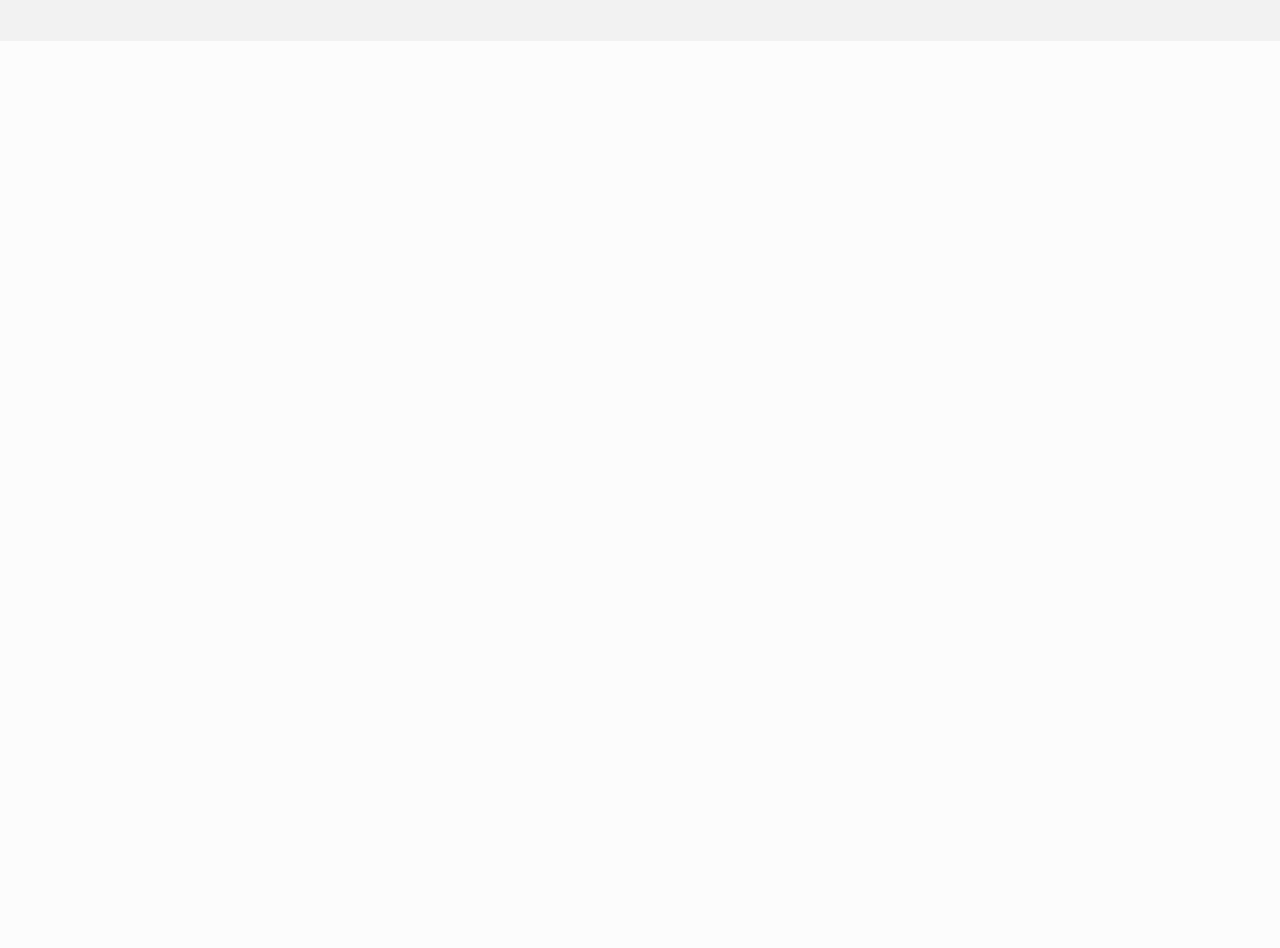
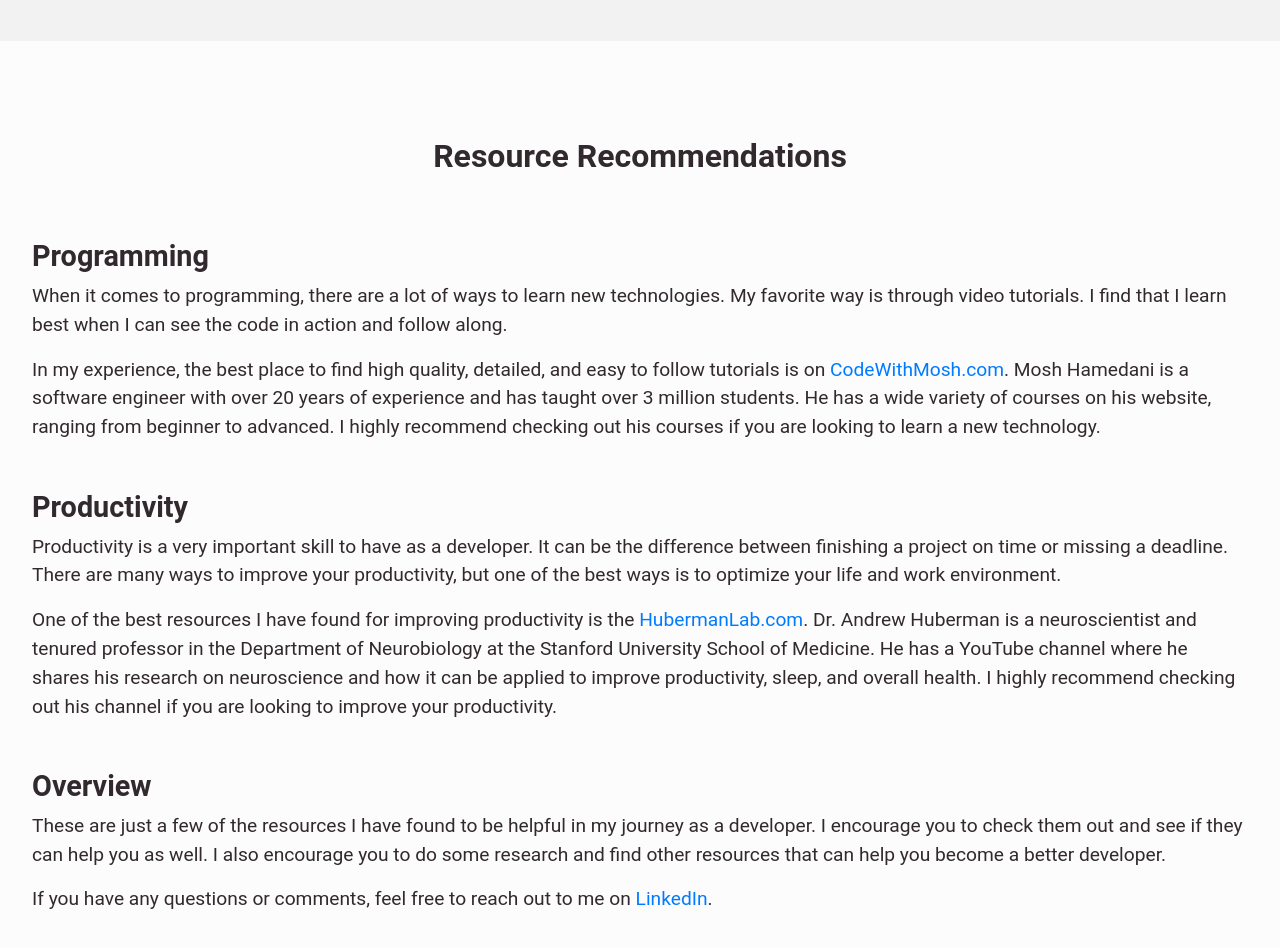
Before and after one commit to JacobBowlware/EfficientDev, a React (Create React App) app: page / in a window 1280 px wide. Shown: the part 1660-2608 px from the top of the page. Before the commit the page ends 1717 px from the top, so only its background shows below. Built offline with nearby package versions, Linux system fonts and the light colour scheme.

Commit message:
Implement Resource Recommendations section.

```diff
--- a/src/css/App.css
+++ b/src/css/App.css
@@ -94,6 +94,7 @@
 .web-section__item-img {
   width: 80%;
   max-width: 600px;
+  border-radius: 9px;
 }
 
 @media screen and (min-width: 768px) {
--- a/src/css/Home.css
+++ b/src/css/Home.css
@@ -57,3 +57,36 @@
         grid-template-columns: 1fr 1fr 1fr;
     }
 }
+
+/* Recommended Resources */
+.home-resources-container {
+    display: flex;
+    flex-direction: column;
+    width: 100%;
+    justify-content: center;
+    align-items: center;
+}
+
+.home-resources-container__item {
+    margin-top: 2rem;
+}
+
+.home-resources__item-header {
+    font-weight: 600;
+    font-size: 1.6rem;
+}
+
+.home-resources__item-body {
+    font-size: 1rem;
+    font-weight: 400;
+}
+
+@media screen and (min-width: 768px) {
+    .home-resources__item-body {
+        font-size: 1.2rem;
+    }
+
+    .home-resources__item-header {
+        font-size: 1.8rem;
+    }
+}
--- a/src/pages/Home.tsx
+++ b/src/pages/Home.tsx
@@ -3,6 +3,7 @@
 // Assets
 import manSitting from '../assets/man-sitting.svg';
 import EfficientDevLogo from '../assets/EfficientDevLogo.svg';
+import CodeWithMoshSS from '../assets/CodeWIthMoshSS.png';
 
 // Components
 import PostCard from '../components/PostCard';
@@ -97,6 +98,65 @@
                     </div>
                 </div>
             </div>
+            <div className="web-section-cont">
+                <div className="web-section">
+                    <div className="web-section__item">
+                        <h2 className="web-section-header home-posts-header">
+                            Resource Recommendations
+                        </h2>
+                    </div>
+                    <div className="home-resources-container">
+                        <div className="home-resources-container__item">
+                            <h3 className="home-resources__item-header">
+                                Programming
+                            </h3>
+                            <p className="home-resources__item-body">
+                                When it comes to programming, there are a lot of ways to learn new technologies. My
+                                favorite way is through video tutorials.
+                                I find that I learn best when I can see the code in action and follow along.
+                            </p>
+                            <p className="home-resources__item-body">
+                                In my experience, the best place to find high quality, detailed, and easy to follow
+                                tutorials is on <a href="https://codewithmosh.com//" target="_blank" rel="noreferrer">CodeWithMosh.com</a>.
+                                Mosh Hamedani is a software engineer with over 20 years of experience and has taught over 3 million students.
+                                He has a wide variety of courses on his website, ranging from beginner to advanced. I highly recommend
+                                checking out his courses if you are looking to learn a new technology.
+                            </p>
+                        </div>
+                        <div className="home-resources-container__item">
+                            <h3 className="home-resources__item-header">
+                                Productivity
+                            </h3>
+                            <p className="home-resources__item-body">
+                                Productivity is a very important skill to have as a developer. It can be the difference
+                                between finishing a project on time or missing a deadline. There are many ways to improve
+                                your productivity, but one of the best ways is to optimize your life and work environment.
+                            </p>
+                            <p className="home-resources__item-body">
+                                One of the best resources I have found for improving productivity
+                                is the <a href="https://hubermanlab.com/" target="_blank" rel="noreferrer">HubermanLab.com</a>. Dr. Andrew
+                                Huberman is a neuroscientist and tenured professor in the Department of Neurobiology at the Stanford University School of Medicine.
+                                He has a YouTube channel where he shares his research on neuroscience and how it can be applied to improve
+                                productivity, sleep, and overall health. I highly recommend checking out his channel if you are looking to
+                                improve your productivity.
+                            </p>
+                        </div>
+                        <div className="home-resources-container__item">
+                            <h3 className="home-resources__item-header">
+                                Overview
+                            </h3>
+                            <p className="home-resources__item-body">
+                                These are just a few of the resources I have found to be helpful in my journey as a developer.
+                                I encourage you to check them out and see if they can help you as well. I also encourage you to
+                                do some research and find other resources that can help you become a better developer.
+                            </p>
+                            <p className="home-resources__item-body">
+                                If you have any questions or comments, feel free to reach out to me on <a href="https://www.linkedin.com/in/jacob-bowlware-730824246/" target="_blank" rel="noreferrer">LinkedIn</a>.
+                            </p>
+                        </div>
+                    </div>
+                </div>
+            </div>
         </>
     );
 }
```
Also changed, not shown: src/assets/CodeWIthMoshSS.png (added).
